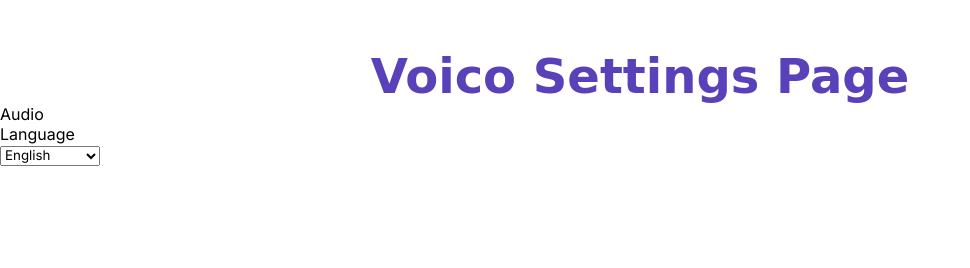
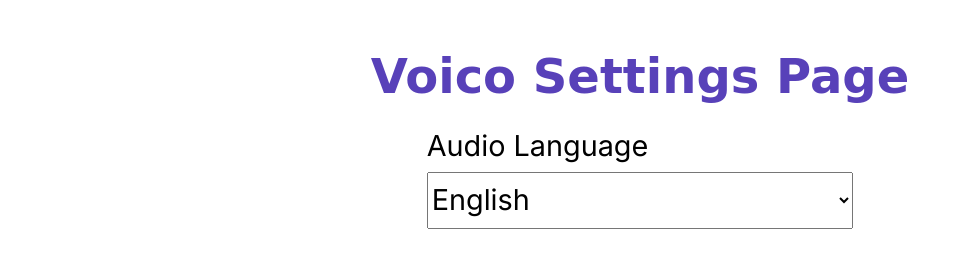
Before and after one commit to Kirera-Wainaina/voico, a browser extension: page settings.html in a window 1280 px wide. Shown: the whole page, without its empty margins (0-970 px from the left). Drawn offline with Linux system fonts and the light colour scheme; a web font is replaced by a local one.

Commit message:
format the language options

```diff
--- a/settings.css
+++ b/settings.css
@@ -15,3 +15,20 @@
   font-size: 3em;
   margin-top: 1em;
 }
+
+form {
+  grid-column: 5 / 9;
+  margin-top: 1em;
+  font-size: 1.5em;
+}
+
+label {
+  font-size: 1.2em;
+}
+
+select {
+  width: 100%;
+  height: 2em;
+  font-size: inherit;
+  margin-top: .3em;
+}
```
